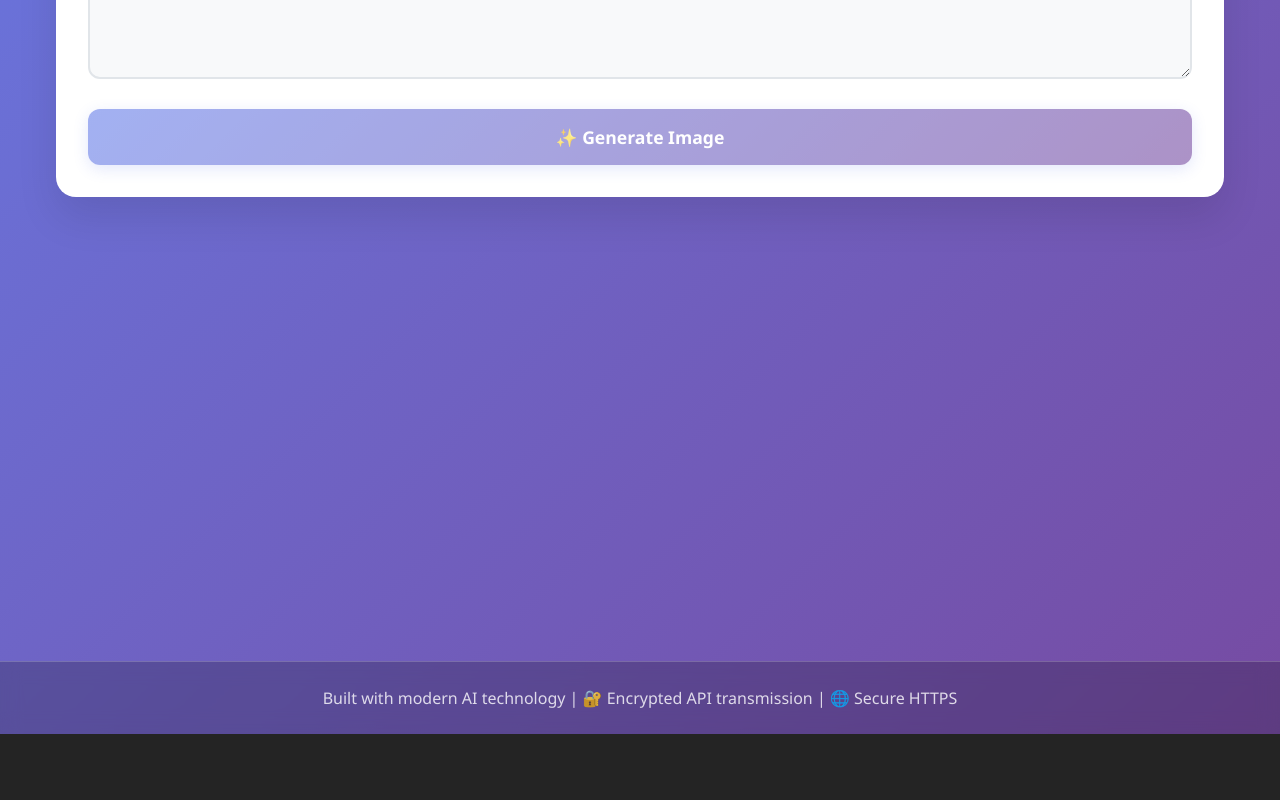
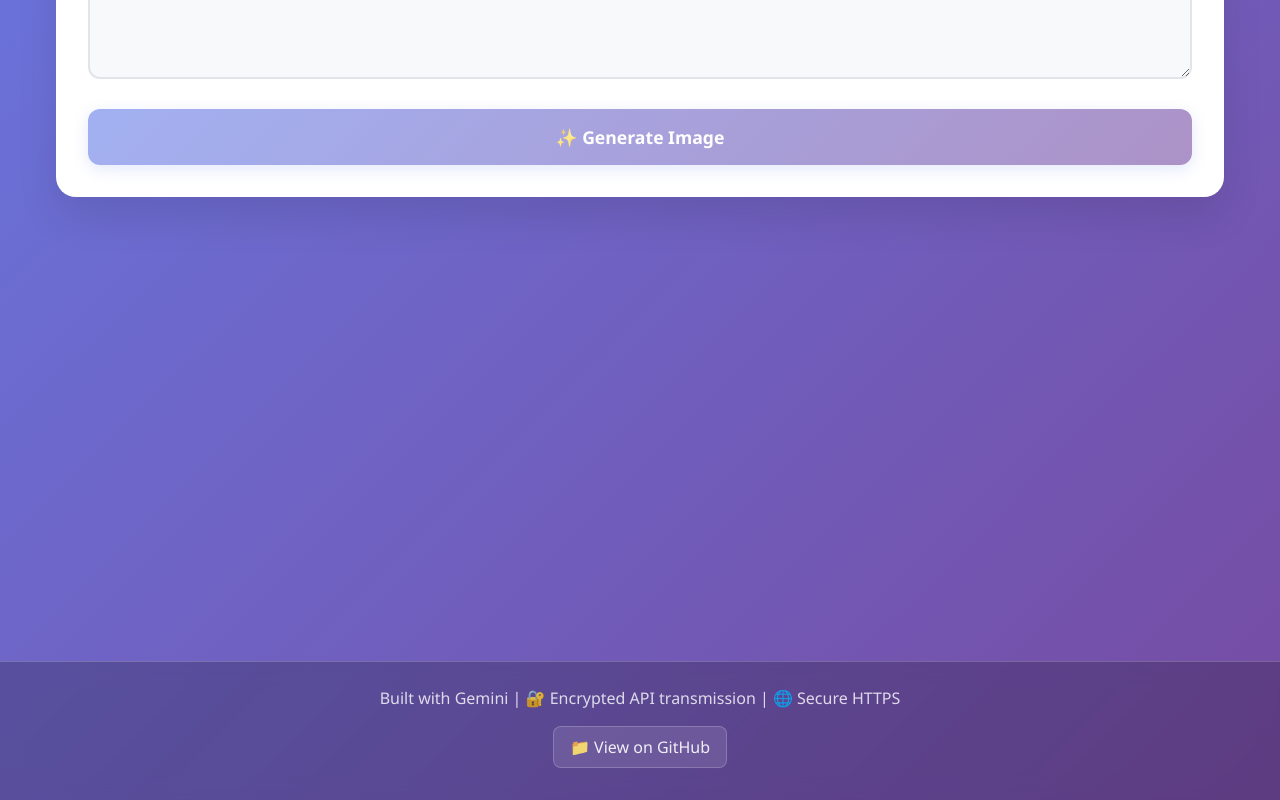
Before and after one commit to KartikVhonale/AI_Generator_Hub, a React (Vite) app: page / in a window 1280 px wide. Shown: the part 659-1459 px from the top of the page. Before the commit the page ends 1393 px from the top, so only its background shows below. Built offline with nearby package versions, Linux system fonts and the light colour scheme; no server answers.

Commit message:
updated footer

```diff
--- a/src/App.css
+++ b/src/App.css
@@ -379,6 +379,27 @@ body {
 .footer p {
   color: rgba(255, 255, 255, 0.8);
   font-weight: 300;
+  margin-bottom: 0.5rem;
+}
+
+.github-link {
+  color: rgba(255, 255, 255, 0.9);
+  text-decoration: none;
+  font-weight: 500;
+  padding: 8px 16px;
+  border-radius: 8px;
+  background: rgba(255, 255, 255, 0.1);
+  border: 1px solid rgba(255, 255, 255, 0.2);
+  transition: all 0.3s ease;
+  display: inline-block;
+  margin-top: 0.5rem;
+}
+
+.github-link:hover {
+  background: rgba(255, 255, 255, 0.2);
+  border-color: rgba(255, 255, 255, 0.3);
+  transform: translateY(-2px);
+  box-shadow: 0 4px 12px rgba(0, 0, 0, 0.2);
 }
 
 /* Responsive Design */
--- a/src/App.jsx
+++ b/src/App.jsx
@@ -8,6 +8,7 @@ import TextGenerator from './components/TextGenerator'
 import ImageEnhancer from './components/ImageEnhancer'
 import ImageContainer from './components/Ui/ImageContainer'
 import OpenInNewTab from './components/OpenInNewTab'
+import Footer from './components/Ui/Footer'
 
 function App() {
   const location = useLocation()
@@ -436,9 +437,7 @@ function App() {
             </div>
           </main>
 
-              <footer className="footer">
-                <p>Built with modern AI technology | 🔐 Encrypted API transmission | 🌐 Secure HTTPS</p>
-              </footer>
+             <Footer />
             </>
           )}
         </div>
--- a/src/components/ImageEnhancer.jsx
+++ b/src/components/ImageEnhancer.jsx
@@ -3,6 +3,7 @@ import { GoogleGenerativeAI } from '@google/generative-ai'
 import { config, saveApiKey, clearStoredApiKey } from '../config.js'
 import ImageContainer from './Ui/ImageContainer'
 import './ImageEnhancer.css'
+import Footer from './Ui/Footer'
 
 function ImageEnhancer() {
   const [originalImage, setOriginalImage] = useState(null)
@@ -479,9 +480,7 @@ function ImageEnhancer() {
         </div>
       </main>
 
-      <footer className="image-enhancer-footer">
-        <p>Built with modern AI technology | 🔐 Encrypted API transmission | 🌐 Secure HTTPS</p>
-      </footer>
+      <Footer />
     </div>
   )
 }
--- a/src/components/OpenInNewTab.jsx
+++ b/src/components/OpenInNewTab.jsx
@@ -1,5 +1,6 @@
 import { useState, useEffect, useRef, useCallback } from 'react'
 import './OpenInNewTab.css'
+import Footer from './Ui/Footer'
 
 function OpenInNewTab() {
   const [imageUrl, setImageUrl] = useState('')
@@ -636,9 +637,7 @@ function OpenInNewTab() {
       </div>
 
       <div className="footer">
-        <p className="footer-text">
-          Generated with advanced AI technology • High-quality image ready for download
-        </p>
+       <Footer />
       </div>
     </div>
   )
--- a/src/components/Ui/Footer.jsx
+++ b/src/components/Ui/Footer.jsx
@@ -4,7 +4,17 @@ import '../../App.css'
 const Footer = () => {
   return (
     <footer className="footer">
-      <p>Built with modern AI technology | 🔐 Encrypted API transmission | 🌐 Secure HTTPS</p>
+      <p>Built with Gemini | 🔐 Encrypted API transmission | 🌐 Secure HTTPS</p>
+      <p>
+        <a
+          href="https://github.com/KartikVhonale/AI_Generator_Hub"
+          target="_blank"
+          rel="noopener noreferrer"
+          className="github-link"
+        >
+          📁 View on GitHub
+        </a>
+      </p>
     </footer>
   )
 }
```
